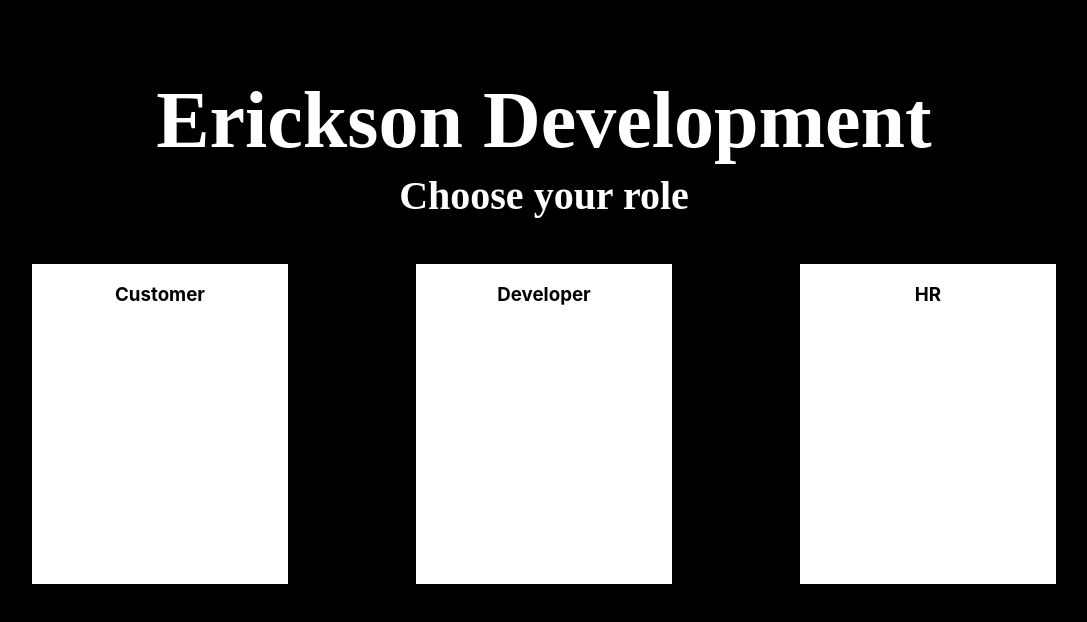
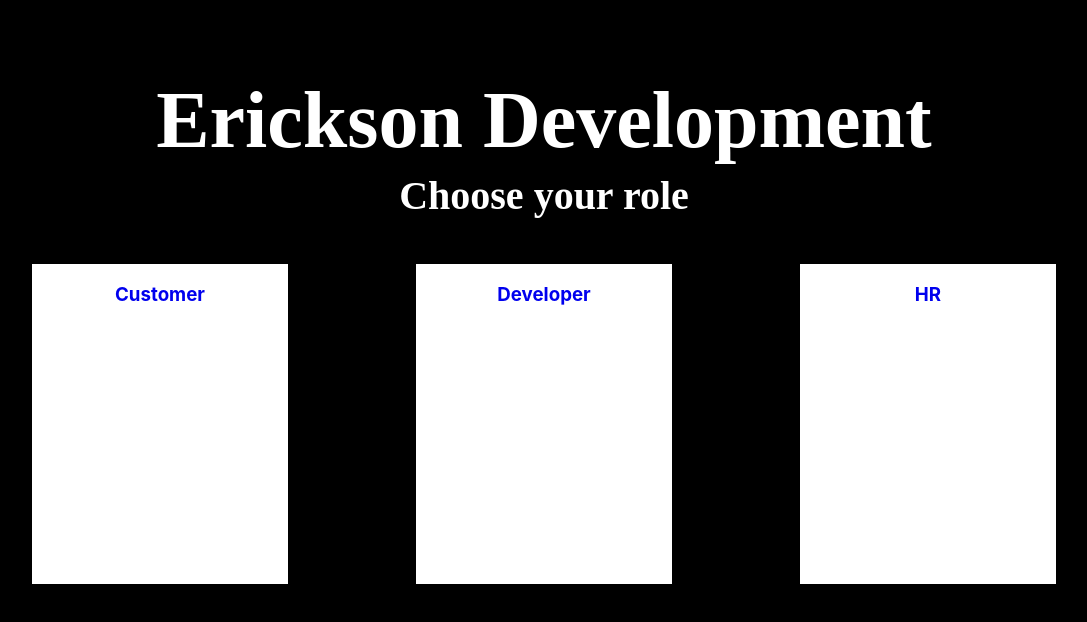
Before and after one commit to ericksont11/template_website, a React (Create React App) app: page /#/ in a window 1280 px wide. Shown: the top 622 px of the page, without its empty margins (96-1183 px from the left). Built offline with nearby package versions, Linux system fonts and the light colour scheme.

Commit message:
linked home page to character selection

```diff
--- a/src/components/character-creation/role-selection.js
+++ b/src/components/character-creation/role-selection.js
@@ -1,14 +1,18 @@
 import React from 'react';
+import { Link } from "react-router-dom";
 
 function TypeSelection(props) {
 
 
     return (
         <>
-            <div style={{width:'20vw', height:'25vw', backgroundColor:'white', position:'absolute', top:'33%', left:props.left}}>
-                <h3>{props.text}</h3>
-            </div>
+            <Link  to='/character'>
+                <div style={{width:'20vw', height:'25vw', backgroundColor:'white', position:'absolute', top:'33%', left:props.left}}>
+                    <h3>{props.text}</h3>
+                </div>
+            </Link>
         </>
+
     );
 }
 
--- a/src/pages/character_creation.js
+++ b/src/pages/character_creation.js
@@ -4,11 +4,10 @@ import ColorSelection from '../components/character-creation/color-selection';
 import AttributeSelection from '../components/character-creation/attribute-selection';
 import TypeSelection from '../components/character-creation/type-selection';
 import PreMade from '../data/premade_characters.json'
-import { Link, useLocation } from "react-router-dom";
+import { Link } from "react-router-dom";
 
 
 function CharacterCreation(props) {
-    const location = useLocation();
     const [eyes, setEyes] = React.useState('basic');
     const [skinColor, setSkinColor] = React.useState('#a1665e')
     const [hairColor, setHairColor] = React.useState('black')
@@ -140,7 +139,7 @@ function CharacterCreation(props) {
                         mouth: mouth
                     }
                 }}
-            >Home</Link>
+            ><div id='save' style={{width:'20vw', height:'10vh', backgroundColor:'white', position:'absolute', top:'0%', right:'0%', lineHeight:'10vh'}}>Confirm Character</div></Link>
 
         </div>
     );
```
